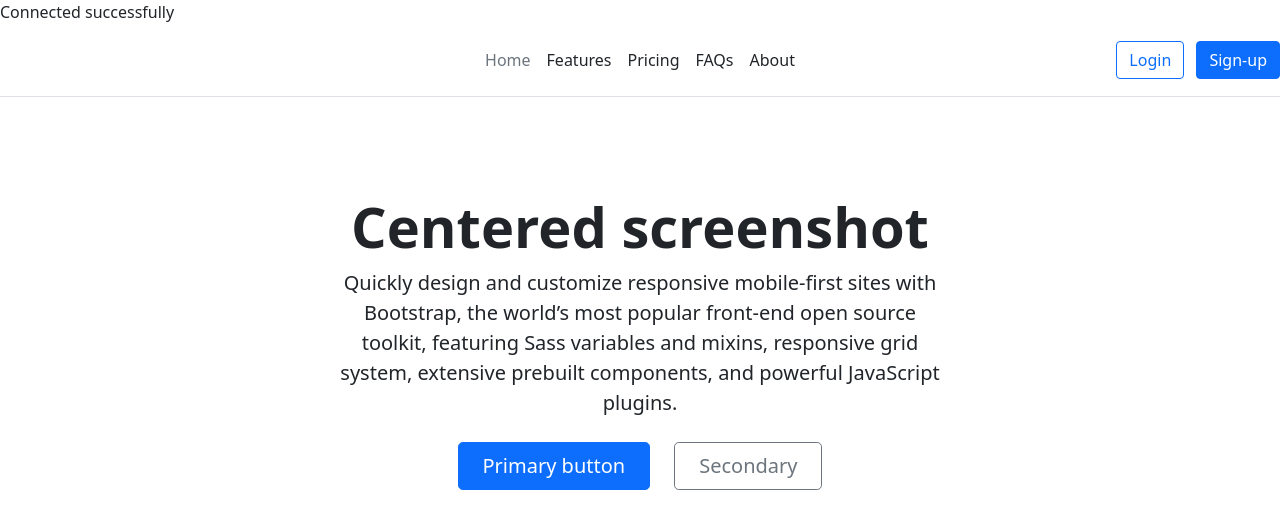
After one commit to HugoKlijn/minicrud, a PHP site: page /index.php in a window 1280 px wide. The commit adds this page. Shown: the top 518 px of the page. Run offline with PHP 8.4, Linux system fonts and the light colour scheme; grey boxes are pictures that could not be loaded.

Commit message:
bootstrap en php

```diff
--- a/css/main.css
+++ b/css/main.css
@@ -1,21 +1,18 @@
-#welcome_user {
-  color: rebeccapurple;
-}
-
 * {
   margin: 0;
   padding: 0;
 }
 
 body {
-  background-color: gray;
+  background-color: white;
 }
 
 nav {
   width: 100%;
   height: 80px;
-  position: fixed;
   color: white;
+  background-color: gray;
+  opacity: 0.6;
 
   display: flex;
   flex-direction: row;
--- a/includes/connect.php
+++ b/includes/connect.php
@@ -1,42 +1,13 @@
 <?php
-require_once("includes/connect.php");
-/**
- * @var PDO $connect
- */
-$host = 'localhost';
-$db = 'restaurant';
-$user = 'root';
-$pass = '';
-$charset = 'utf8mb4';
-$sql = "SELECT * FROM album";
-$stmt = $connect->prepare($sql);
-$stmt->execute();
-$result = $stmt->fetchALL();
-$sql = "SELECT * FROM album WHERE ID =:id";
-$stmt = $connect->prepare($sql);
-$stmt->bindParam(":id", $_GET['ID']);
-$stmt->execute();
-$result = $stmt->fetchALL();
+$servername = "localhost";
+$username = "root";
+$password = "";
 
-foreach($array as $value)
-{
-echo $value['waarde'];
+try {
+  $conn = new PDO("mysql:host=$servername;dbname=restaurant", $username, $password);
+  $conn->setAttribute(PDO::ATTR_ERRMODE, PDO::ERRMODE_EXCEPTION);
+  echo "Connected successfully";
+} catch(PDOException $e) {
+  echo "Connection failed: " . $e->getMessage();
 }
-
-$dsn = "mysql:host=$host;dbname=$db;charset=$charset";
-$opt = [
-    PDO::ATTR_ERRMODE => PDO::ERRMODE_EXCEPTION,
-    PDO::ATTR_DEFAULT_FETCH_MODE => PDO::FETCH_ASSOC,
-    PDO::ATTR_EMULATE_PREPARES => false,
-];
-
-try
-{
-    $connect = new PDO($dsn, $user, $pass, $opt);
-    echo "verbinding is gemaakt.";
-}
-catch (PDOException $e)
-{
-    echo $e->getMessage();
-    die("sorry, database probleem");
-}
+?>
--- /dev/null
+++ b/index.php
@@ -0,0 +1,94 @@
+<?php
+include_once "includes/connect.php";
+?>
+
+<!DOCTYPE html>
+<html lang="en">
+
+<head>
+    <meta charset="UTF-8" />
+    <meta http-equiv="X-UA-Compatible" content="IE=edge" />
+    <meta name="viewport" content="width=device-width, initial-scale=1.0" />
+    <link rel="preconnect" href="https://fonts.googleapis.com" />
+    <link rel="preconnect" href="https://fonts.gstatic.com" crossorigin />
+    <link rel="preconnect" href="https://fonts.googleapis.com" />
+    <link rel="preconnect" href="https://fonts.gstatic.com" crossorigin />
+    <link href="https://fonts.googleapis.com/css2?family=Poppins:wght@400;700&display=swap" rel="stylesheet" />
+    <link href="https://fonts.googleapis.com/css2?family=Permanent+Marker&display=swap" rel="stylesheet" />
+    <link href="https://cdn.jsdelivr.net/npm/bootstrap@5.1.3/dist/css/bootstrap.min.css" rel="stylesheet"
+        integrity="sha384-1BmE4kWBq78iYhFldvKuhfTAU6auU8tT94WrHftjDbrCEXSU1oBoqyl2QvZ6jIW3" crossorigin="anonymous">
+
+    <link rel="stylesheet" href="css/main.css" />
+    <title>Sushi </title>
+</head>
+
+<body>
+    <header
+        class="d-flex flex-wrap align-items-center justify-content-center justify-content-md-between py-3 mb-4 border-bottom">
+        <a href="/" class="d-flex align-items-center col-md-3 mb-2 mb-md-0 text-dark text-decoration-none">
+            <svg class="bi me-2" width="40" height="32" role="img" aria-label="Bootstrap">
+                <use xlink:href="#bootstrap"></use>
+            </svg>
+        </a>
+
+        <ul class="nav col-12 col-md-auto mb-2 justify-content-center mb-md-0">
+            <li><a href="#" class="nav-link px-2 link-secondary">Home</a></li>
+            <li><a href="#" class="nav-link px-2 link-dark">Features</a></li>
+            <li><a href="#" class="nav-link px-2 link-dark">Pricing</a></li>
+            <li><a href="#" class="nav-link px-2 link-dark">FAQs</a></li>
+            <li><a href="#" class="nav-link px-2 link-dark">About</a></li>
+        </ul>
+
+        <div class="col-md-3 text-end">
+            <button type="button" class="btn btn-outline-primary me-2">Login</button>
+            <button type="button" class="btn btn-primary">Sign-up</button>
+        </div>
+    </header>
+    <main>
+        <div class="px-4 pt-5 my-5 text-center border-bottom">
+            <h1 class="display-4 fw-bold">Centered screenshot</h1>
+            <div class="col-lg-6 mx-auto">
+                <p class="lead mb-4">Quickly design and customize responsive mobile-first sites with Bootstrap, the
+                    world’s most popular front-end open source toolkit, featuring Sass variables and mixins, responsive
+                    grid system, extensive prebuilt components, and powerful JavaScript plugins.</p>
+                <div class="d-grid gap-2 d-sm-flex justify-content-sm-center mb-5">
+                    <button type="button" class="btn btn-primary btn-lg px-4 me-sm-3">Primary button</button>
+                    <button type="button" class="btn btn-outline-secondary btn-lg px-4">Secondary</button>
+                </div>
+            </div>
+            <div class="overflow-hidden" style="max-height: 30vh;">
+                <div class="container px-5">
+                    <img src="bootstrap-docs.png" class="img-fluid border rounded-3 shadow-lg mb-4" alt="Example image"
+                        width="700" height="500" loading="lazy">
+                </div>
+            </div>
+        </div>
+    </main>
+    <footer class="d-flex flex-wrap justify-content-between align-items-center py-3 my-4 border-top">
+        <div class="col-md-4 d-flex align-items-center">
+            <a href="/" class="mb-3 me-2 mb-md-0 text-muted text-decoration-none lh-1">
+                <svg class="bi" width="30" height="24">
+                    <use xlink:href="#bootstrap"></use>
+                </svg>
+            </a>
+            <span class="text-muted">© 2021 Company, Inc</span>
+        </div>
+
+        <ul class="nav col-md-4 justify-content-end list-unstyled d-flex">
+            <li class="ms-3"><a class="text-muted" href="#"><svg class="bi" width="24" height="24">
+                        <use xlink:href="#twitter"></use>
+                    </svg></a></li>
+            <li class="ms-3"><a class="text-muted" href="#"><svg class="bi" width="24" height="24">
+                        <use xlink:href="#instagram"></use>
+                    </svg></a></li>
+            <li class="ms-3"><a class="text-muted" href="#"><svg class="bi" width="24" height="24">
+                        <use xlink:href="#facebook"></use>
+                    </svg></a></li>
+        </ul>
+    </footer>
+    <script src="https://cdn.jsdelivr.net/npm/bootstrap@5.1.3/dist/js/bootstrap.bundle.min.js"
+        integrity="sha384-ka7Sk0Gln4gmtz2MlQnikT1wXgYsOg+OMhuP+IlRH9sENBO0LRn5q+8nbTov4+1p" crossorigin="anonymous">
+    </script>
+</body>
+
+</html>
```
Also changed, not shown: other parts of css/main.css (+32 -0 lines), index.html (deleted, +0 -34 lines), menu.html (deleted, +0 -34 lines), menu.php (added, +67 -0 lines), img/achtergrond.avif (added), img/achtergrond1.jpg (added), img/japmenu.avif (added), img/rolmetkaviaar.avif (added), img/zalm.avif (added), img/zalm2.0.avif (added), img/zalmkrab.avif (added), img/zalmrolletje.avif (added).
